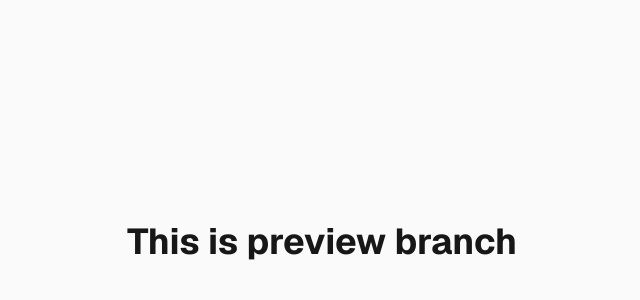
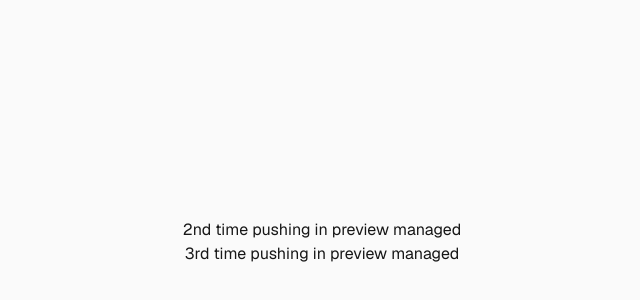
Before and after one commit to GauravNardia/clean-nextjs, a Next.js app: page / in a window 1280 px wide. Shown: the part 158-458 px from the top of the page, without its empty margins (318-958 px from the left). Built offline with nearby package versions, Linux system fonts and the light colour scheme.

Commit message:
preview branch

```diff
--- a/app/page.tsx
+++ b/app/page.tsx
@@ -3,7 +3,8 @@ import Image from "next/image";
 export default function Home() {
   return (
     <div className="flex flex-col flex-1 items-center justify-center bg-zinc-50 font-sans dark:bg-black">
-        <h1 className="text-4xl font-bold">This is preview branch</h1>
-        </div>
+      <h1>2nd time pushing in preview managed</h1>
+      <h1>3rd time pushing in preview managed</h1>
+    </div>
   );
 }
```
